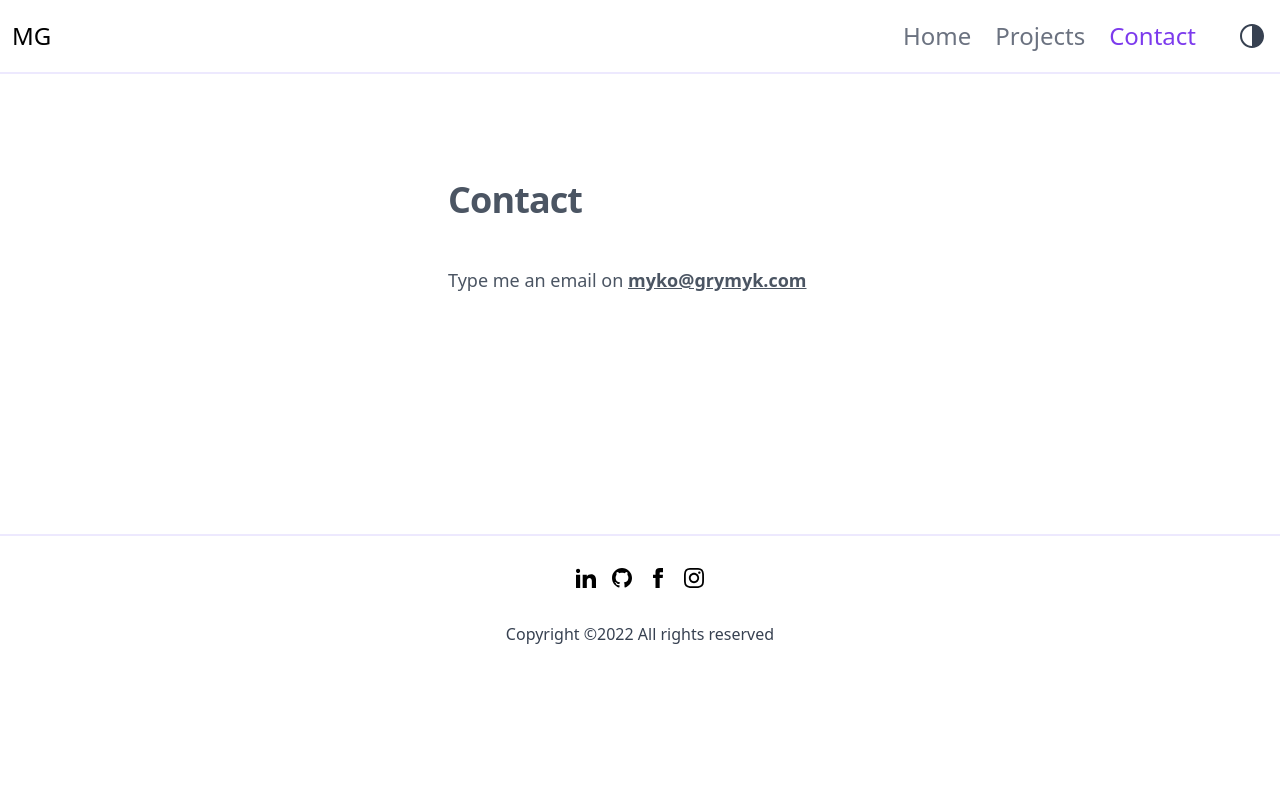
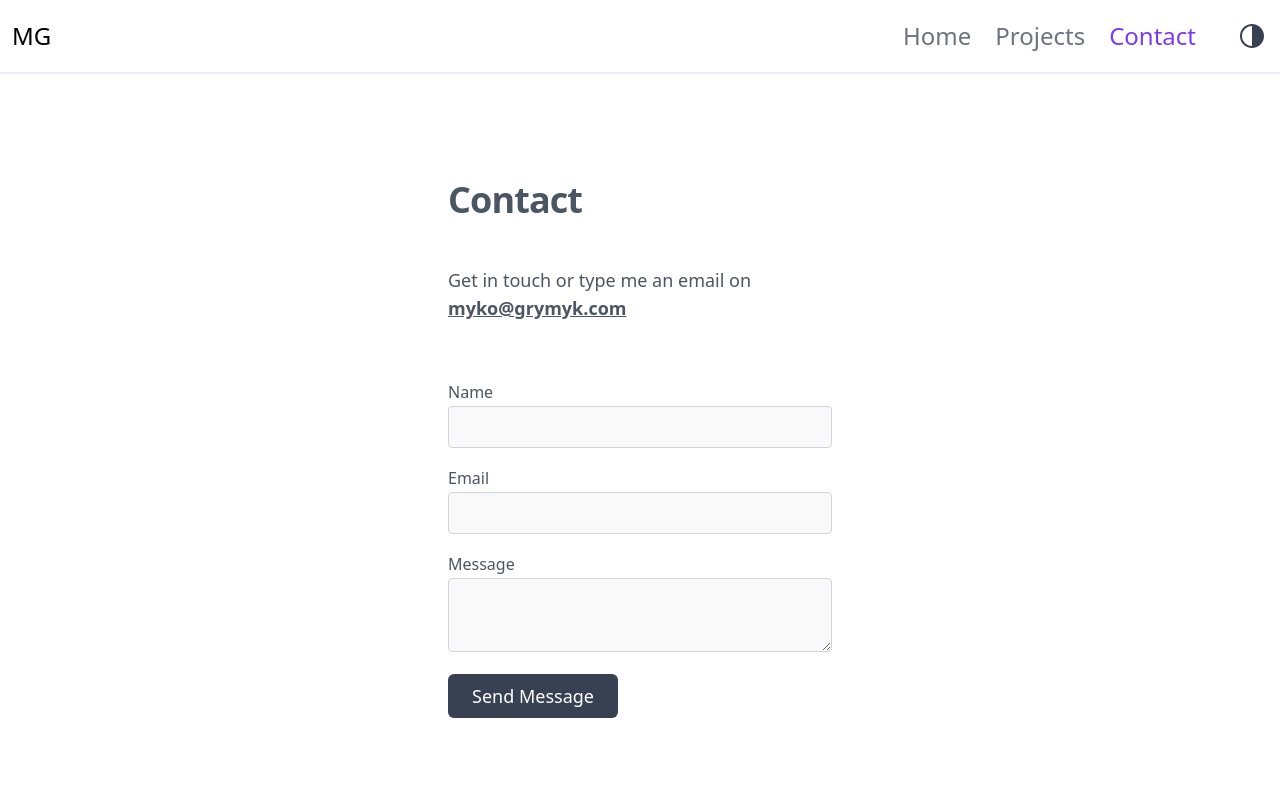
Before and after one commit to grymyk/pf_grymyk, a Next.js app: page /contact in a window 1280 px wide. Shown: the top 800 px of the page. Built offline with nearby package versions, Linux system fonts and the light colour scheme.

Commit message:
add contact form

```diff
--- a/pages/contact.js
+++ b/pages/contact.js
@@ -1,6 +1,6 @@
 import Layout from "../components/Layout";
 import Link from 'next/link';
-// import ContactForm from "../components/ContactForm";
+import ContactForm from "../components/ContactForm";
 
 export default function Contact() {
   const email_cls = `font-bold underline hover:text-violet-400`
@@ -12,8 +12,7 @@ export default function Contact() {
   const holder_cls = `mx-auto sm:w-96`
   const adr_holder_cls = `flex text-xl flex-col w-full my-12`
 
-  const titleWithForm = `Get in touch or type me an email on `
-  const title = `Type me an email on `
+  const title = `Get in touch or type me an email on `
 
   return (
     <Layout>
@@ -34,7 +33,7 @@ export default function Contact() {
                   </address>
                 </div>
 
-                {/* <ContactForm /> */}
+                <ContactForm />
             </div>
         </section>
 
```
